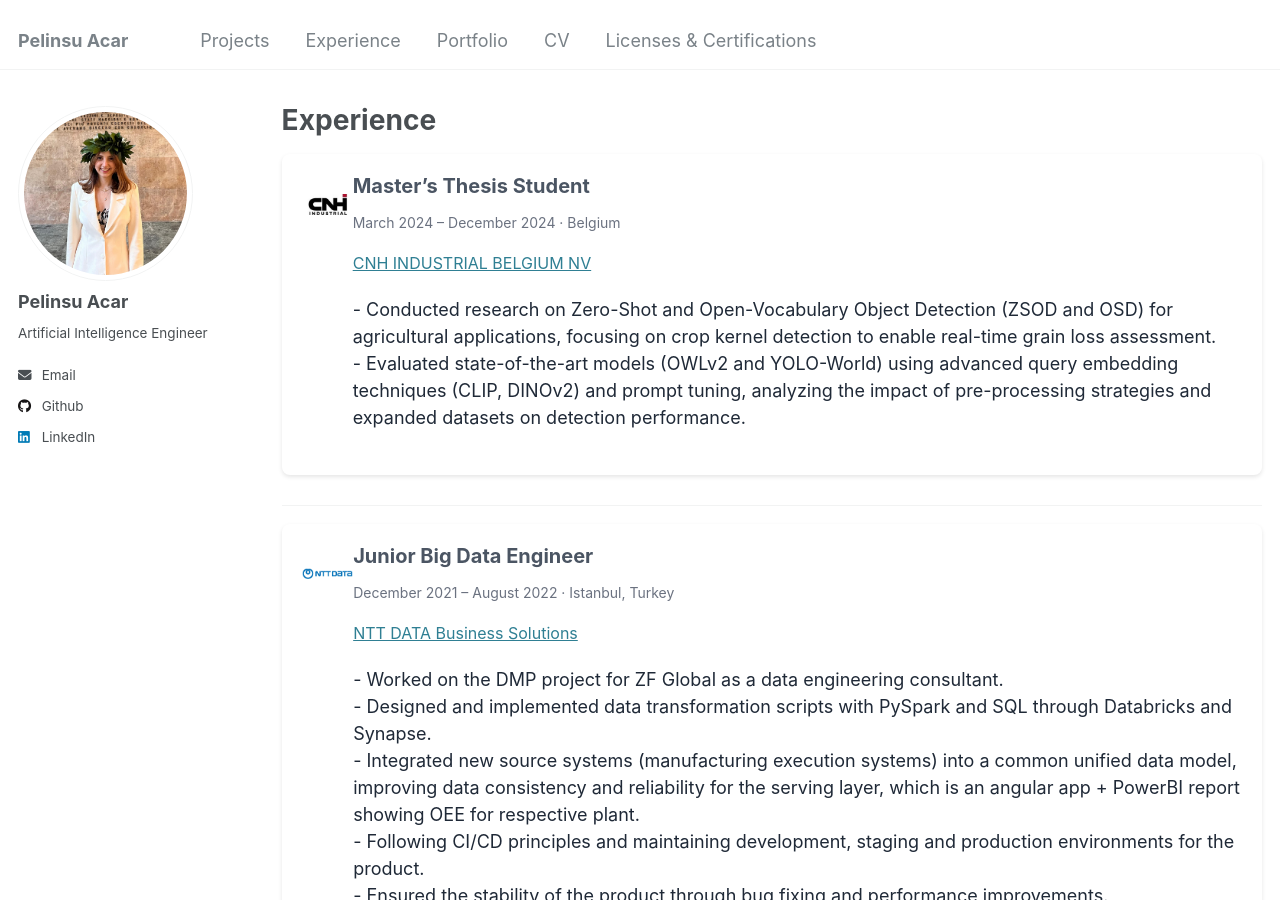
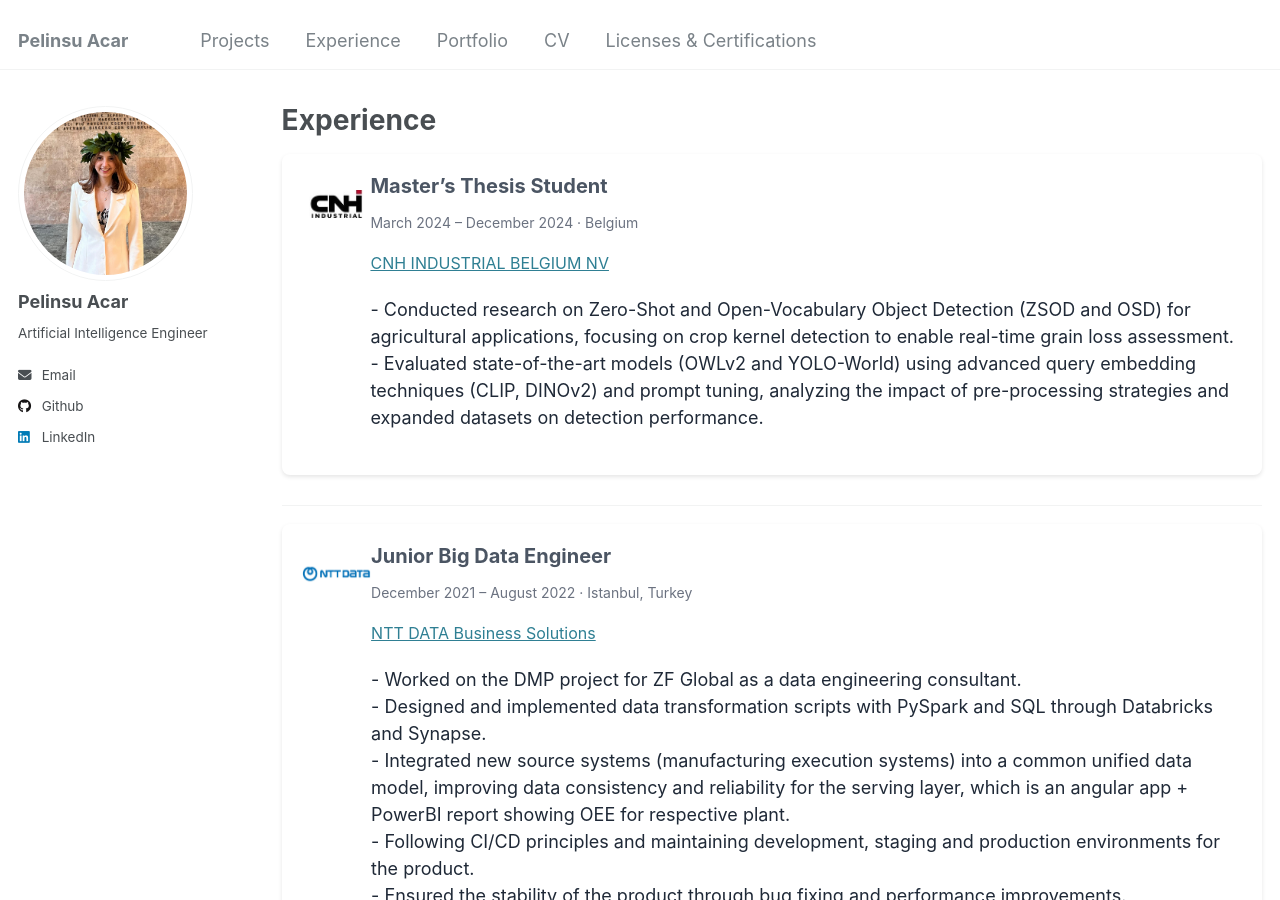
Before and after one commit to pelinsuacar/pelinsuacar.github.io, a Jekyll site: the page built from _pages/experience.md, in a window 1280 px wide and 900 px high. Built offline with Jekyll 4.4.1, drawn with Linux system fonts in a browser that asks for light colours.

Commit message:
Update experience.md

```diff
--- a/_pages/experience.md
+++ b/_pages/experience.md
@@ -7,7 +7,7 @@ author_profile: true
 
 <div class="timeline-item">
   <a href="https://www.cnh.com" target="_blank">
-    <img src="../images/cnh.jpg" alt="CNH Logo" class="company-logo" style="width: 100px; height: 60px; !important;">
+    <img src="../images/cnh.jpg" alt="CNH Logo" class="company-logo" style="width: 145px; height: 60px; !important;">
   </a>
   <div>
     <h2 class="position-title">Master’s Thesis Student</h2>
@@ -26,7 +26,7 @@ author_profile: true
 
 <div class="timeline-item">
   <a href="https://nttdata-solutions.com/tr/" target="_blank">
-    <img src="../images/ntt.png" alt="NTT DATA Logo" class="company-logo" style="width: 100px; height: 60px; !important;">
+    <img src="../images/ntt.png" alt="NTT DATA Logo" class="company-logo" style="width: 145px; height: 60px; !important;">
   </a>
   <div>
     <h2 class="position-title">Junior Big Data Engineer</h2>
@@ -50,7 +50,7 @@ author_profile: true
 
 <div class="timeline-item">
   <a href="https://www.havelsan.com/en" target="_blank">
-    <img src="../images/havelsan1.png" alt="HAVELSAN Logo" class="company-logo" style="width: 100px; height: 60px; !important;">
+    <img src="../images/havelsan2.png" alt="HAVELSAN Logo" class="company-logo" style="width: 145px; height: 60px; !important;">
   </a>
   <div>
     <h2 class="position-title">Candidate Engineer</h2>
@@ -69,7 +69,7 @@ author_profile: true
 
 <div class="timeline-item">
   <a href="https://www.havelsan.com/en" target="_blank">
-    <img src="../images/havelsan1.png" alt="HAVELSAN Logo" class="company-logo" style="width: 100px; height: 60px; !important;">
+    <img src="../images/havelsan2.png" alt="HAVELSAN Logo" class="company-logo" style="width: 145px; height: 60px; !important;">
   </a>
   <div>
     <h2 class="position-title">Summer Intern</h2>
@@ -89,7 +89,7 @@ author_profile: true
 
 <div class="timeline-item">
   <a href="https://www.roketsan.com.tr/en" target="_blank">
-    <img src="../images/roketsan.jpg" alt="ROKETSAN Logo" class="company-logo" style="width: 100px; height: 60px; !important;">
+    <img src="../images/roketsan.jpg" alt="ROKETSAN Logo" class="company-logo" style="width: 145px; height: 60px; !important;">
   </a>
   <div>
     <h2 class="position-title">Summer Intern</h2>
```
